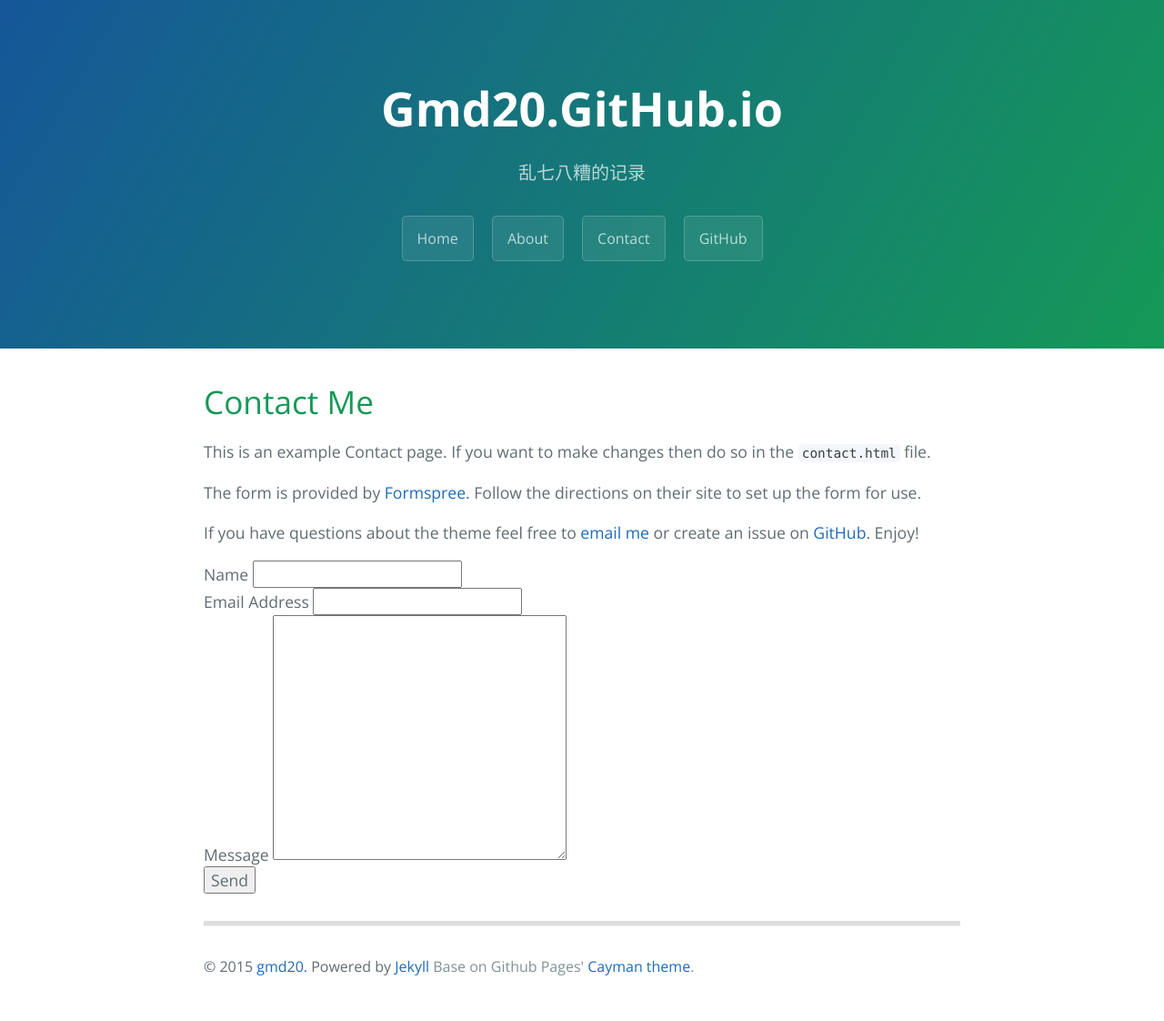
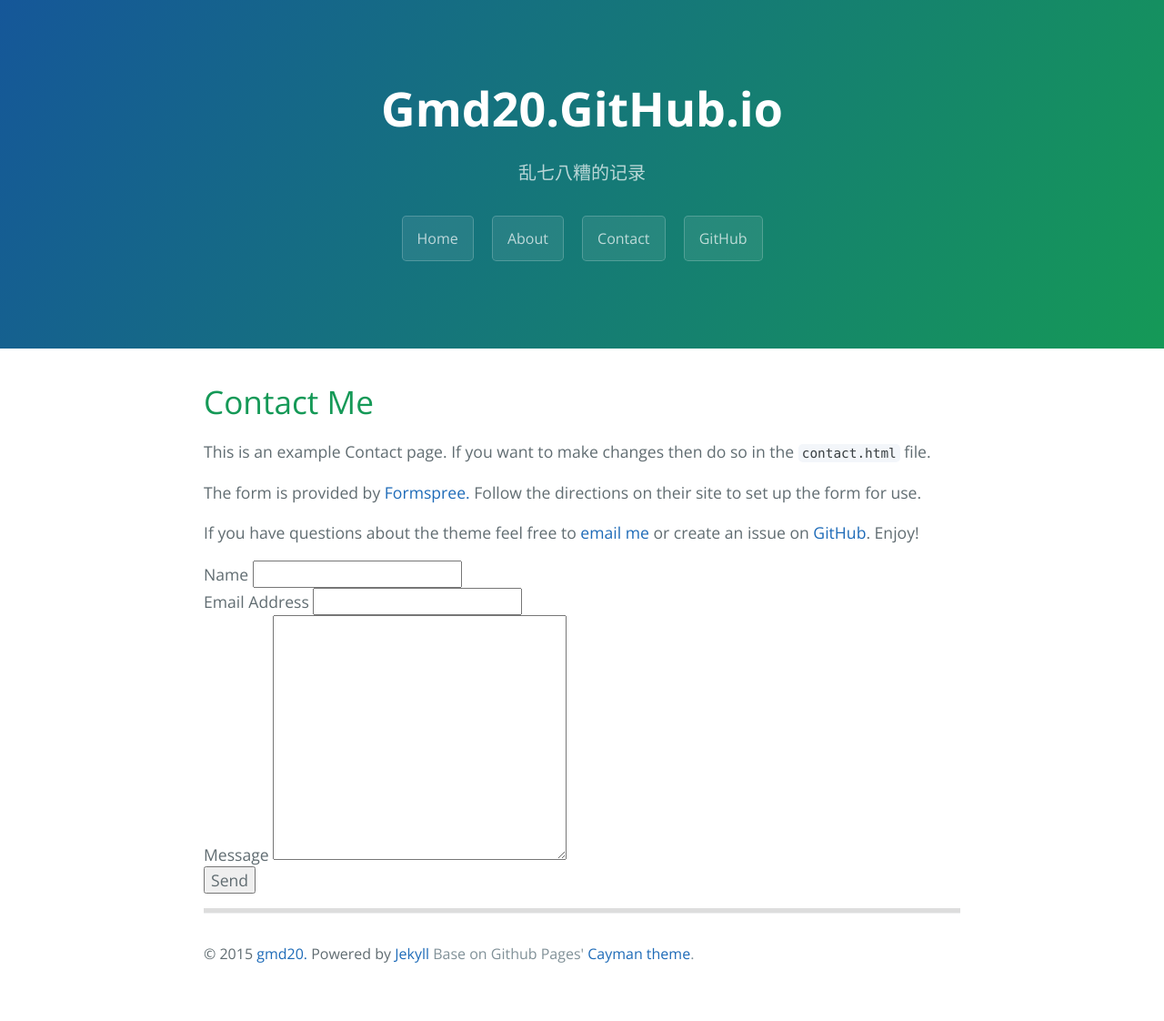
Before and after one commit to gmd20/gmd20.github.io, a Jekyll site: the page built from contact.md, in a window 1280 px wide. Shown: the whole page at 91% size. Built offline with Jekyll 4.4.1, drawn with Linux system fonts in a browser that asks for light colours; Markdown is read by kramdown in place of the engine named in the settings.

Commit message:
Update blog.css

```diff
--- a/stylesheets/blog.css
+++ b/stylesheets/blog.css
@@ -1,4 +1,6 @@
-
+#home {
+ width: 80%;
+}
 #home ul {
  list-style:none;
 }
@@ -37,5 +39,5 @@
 
 .footer_container {
   border-top: thick solid #dddddd;
-  margin-top: 30px;
+  margin-top: 1rem;
 }
```
